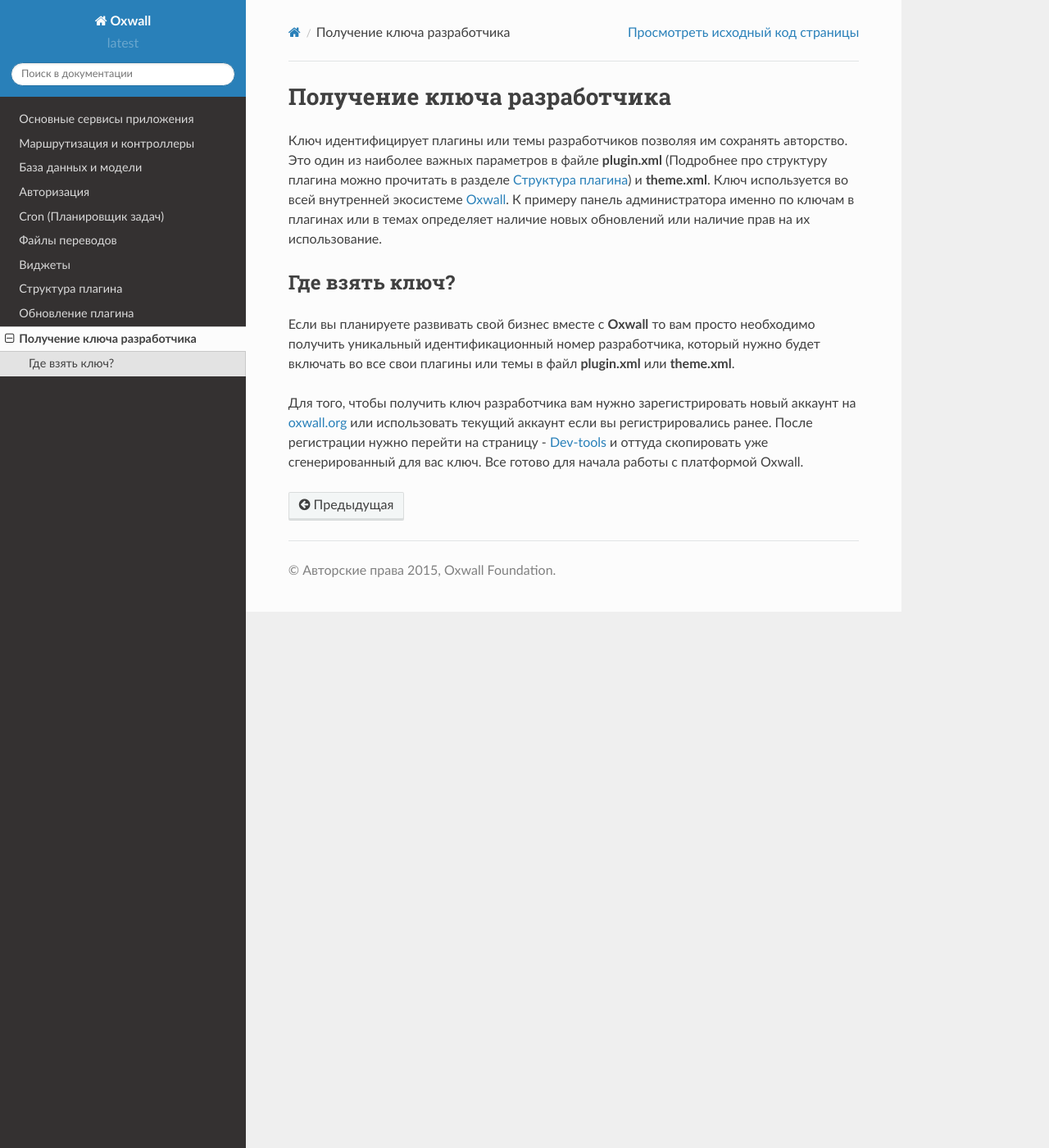
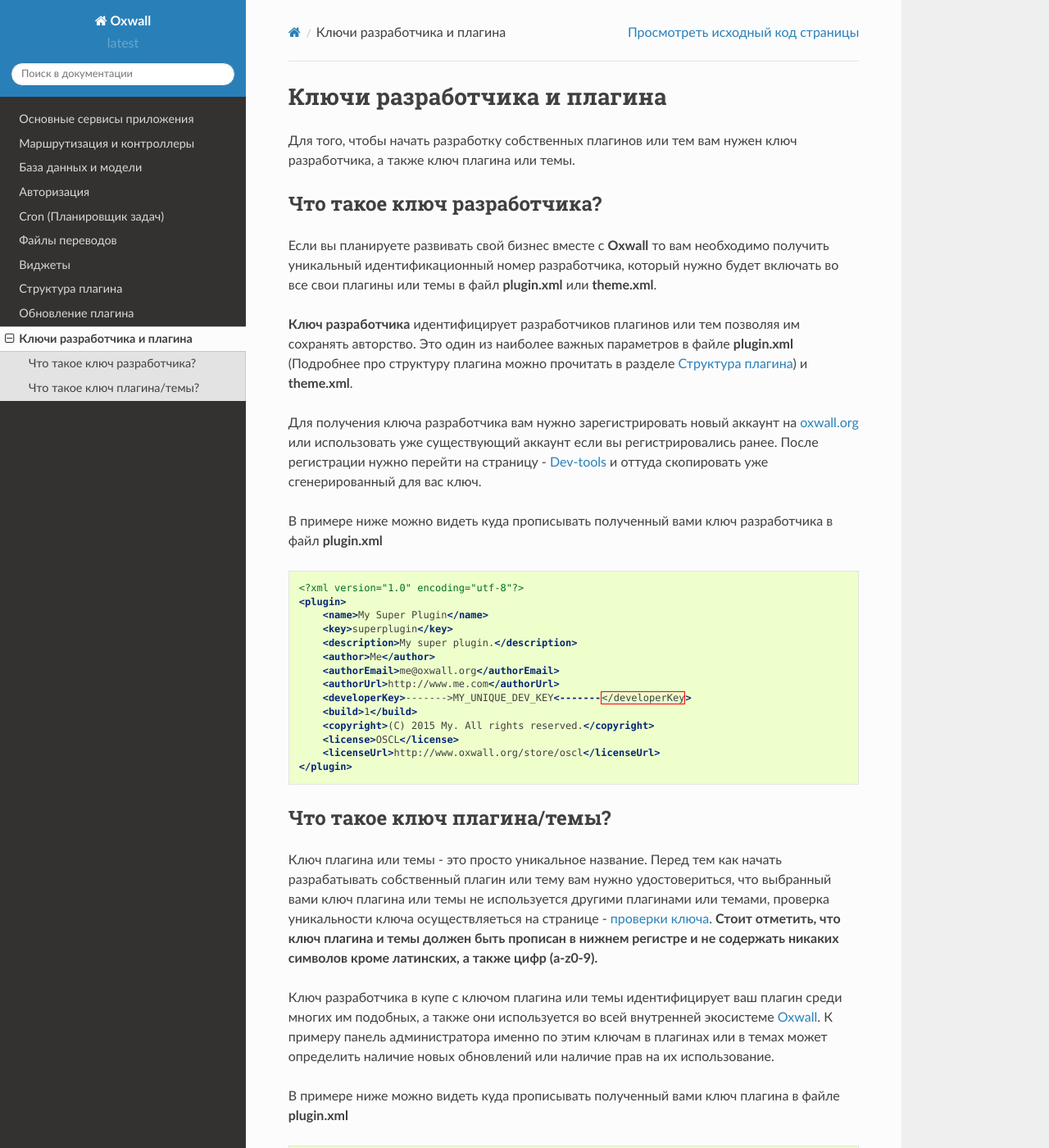
Before and after one commit to oxwall/docs-tech-ru, a Sphinx documentation site: the page built from docs/source/plugin_key.rst, in a window 1280 px wide and 1400 px high. Shown: the whole window at 82% size. Built offline with Sphinx 7.4.7 and the Read the Docs theme 2.0.0, drawn with Linux system fonts in a browser that asks for light colours; some of the changed text lies outside the part shown.

Commit message:
add a few corrections

```diff
--- a/docs/source/plugin_key.rst
+++ b/docs/source/plugin_key.rst
@@ -1,18 +1,67 @@
 .. _plugin-key-label:
 
-Получение ключа разработчика
+Ключи разработчика и плагина
 ============================
 
-Ключ идентифицирует плагины или темы разработчиков позволяя им сохранять авторство. Это один из наиболее важных параметров в файле **plugin.xml**
-(Подробнее про структуру плагина можно прочитать в разделе :ref:`plugin-structure-label`) и **theme.xml**. Ключ используется во всей внутренней экосистеме `Oxwall <http://oxwall.org>`_.
-К примеру панель администратора именно по ключам в плагинах или в темах определяет наличие новых обновлений или наличие прав на их использование.
+Для того, чтобы начать разработку собственных плагинов или тем вам нужен ключ разработчика, а также ключ плагина или темы.
 
-Где взять ключ?
----------------
+Что такое ключ разработчика?
+----------------------------
 
-Если вы планируете развивать свой бизнес вместе с **Oxwall** то вам просто необходимо получить уникальный идентификационный номер разработчика,
+Если вы планируете развивать свой бизнес вместе с **Oxwall** то вам необходимо получить уникальный идентификационный номер разработчика,
 который нужно будет включать во все  свои плагины или темы в файл **plugin.xml** или **theme.xml**.
 
-Для того, чтобы получить ключ разработчика вам нужно зарегистрировать новый аккаунт на  `oxwall.org <http://oxwall.org>`_ или использовать текущий аккаунт
+**Ключ разработчика** идентифицирует разработчиков плагинов или тем позволяя им сохранять авторство. Это один из наиболее важных параметров в файле **plugin.xml**
+(Подробнее про структуру плагина можно прочитать в разделе :ref:`plugin-structure-label`) и **theme.xml**.
+
+Для получения ключа разработчика вам нужно зарегистрировать новый аккаунт на  `oxwall.org <http://oxwall.org>`_ или использовать уже существующий аккаунт
 если вы регистрировались ранее. После регистрации нужно перейти на страницу - `Dev-tools <http://www.oxwall.org/store/dev-tools>`_ и оттуда скопировать
-уже сгенерированный для вас ключ. Все готово для начала работы с платформой Oxwall.
+уже сгенерированный для вас ключ.
+
+В примере ниже можно видеть куда прописывать полученный вами ключ разработчика в файл **plugin.xml**
+
+.. code-block:: xml
+
+    <?xml version="1.0" encoding="utf-8"?>
+    <plugin>
+        <name>My Super Plugin</name>
+        <key>superplugin</key>
+        <description>My super plugin.</description>
+        <author>Me</author>
+        <authorEmail>me@oxwall.org</authorEmail>
+        <authorUrl>http://www.me.com</authorUrl>
+        <developerKey>------->MY_UNIQUE_DEV_KEY<-------</developerKey>
+        <build>1</build>
+        <copyright>(C) 2015 My. All rights reserved.</copyright>
+        <license>OSCL</license>
+        <licenseUrl>http://www.oxwall.org/store/oscl</licenseUrl>
+    </plugin>
+
+Что такое ключ плагина/темы?
+-----------------------
+
+Ключ плагина или темы - это просто уникальное название. Перед тем как начать разрабатывать собственный плагин или тему вам нужно удостовериться, что выбранный вами
+ключ плагина или темы не используется другими плагинами или темами, проверка уникальности ключа осуществляеться на странице - `проверки ключа <http://www.oxwall.org/store/dev-tools>`_.
+**Стоит отметить, что ключ плагина и темы должен быть прописан в нижнем регистре и не содержать никаких символов кроме латинских, а также цифр (a-z0-9).**
+
+Ключ разработчика в купе с ключом плагина или темы идентифицирует ваш плагин среди многих им подобных, а также они используется во всей внутренней экосистеме `Oxwall <http://oxwall.org>`_.
+К примеру панель администратора именно по этим ключам в плагинах или в темах может определить наличие новых обновлений или наличие прав на их использование.
+
+В примере ниже можно видеть куда прописывать полученный вами ключ плагина в файле **plugin.xml**
+
+.. code-block:: xml
+
+    <?xml version="1.0" encoding="utf-8"?>
+    <plugin>
+        <name>My Super Plugin</name>
+        <key>------->superplugin<-------</key>
+        <description>My super plugin.</description>
+        <author>Me</author>
+        <authorEmail>me@oxwall.org</authorEmail>
+        <authorUrl>http://www.me.com</authorUrl>
+        <developerKey>MY_UNIQUE_DEV_KEY</developerKey>
+        <build>1</build>
+        <copyright>(C) 2015 My. All rights reserved.</copyright>
+        <license>OSCL</license>
+        <licenseUrl>http://www.oxwall.org/store/oscl</licenseUrl>
+    </plugin>
--- a/docs/source/plugin_structure.rst
+++ b/docs/source/plugin_structure.rst
@@ -98,7 +98,7 @@
     </plugin>
 
 #. В секции **name** пишем название плагина.
-#. В секции **key** пишем название плагина без пробелов в нижнем регистре используя только символы латиницы [a-z]. Также нужно удостовериться, что плагина с таким ключом не существует, сделать это можно `здесь <http://www.oxwall.org/store/dev-tools>`_.
+#. В секции **key** пишем название плагина без пробелов в нижнем регистре используя только символы латиницы, а также цифры [a-z0-9]. Также нужно удостовериться, что плагина с таким ключом не существует, сделать это можно `здесь <http://www.oxwall.org/store/dev-tools>`_.
 #. В секции **description** пишем краткое описание плагина, что он делает или умеет.
 #. В секции **author** пишем имя разработчика плагина.
 #. В секции **authorEmail** пишем email  разработчика плагина.
```
